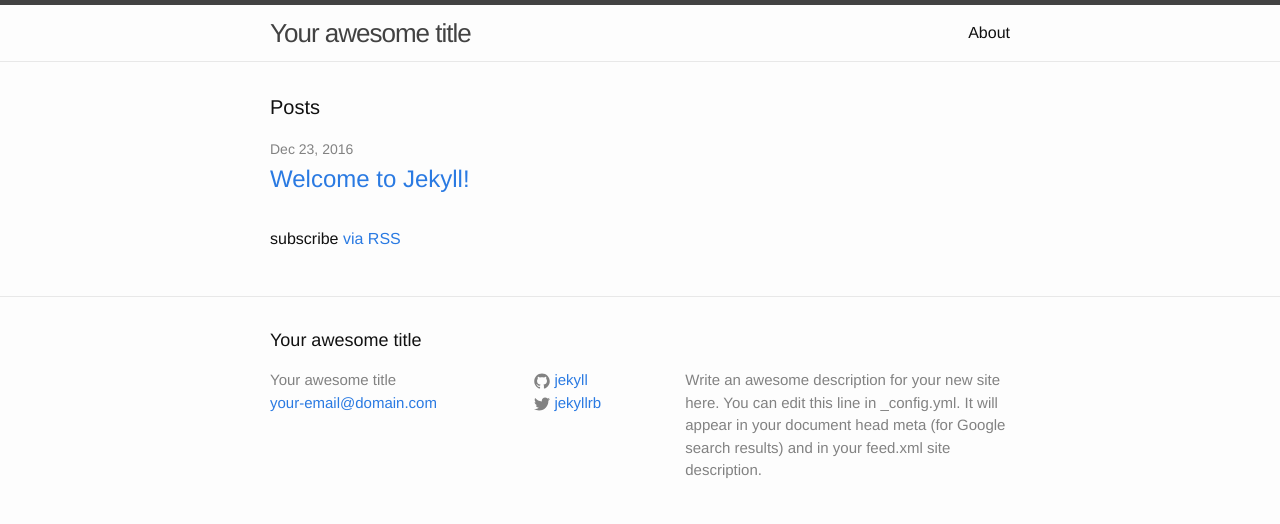
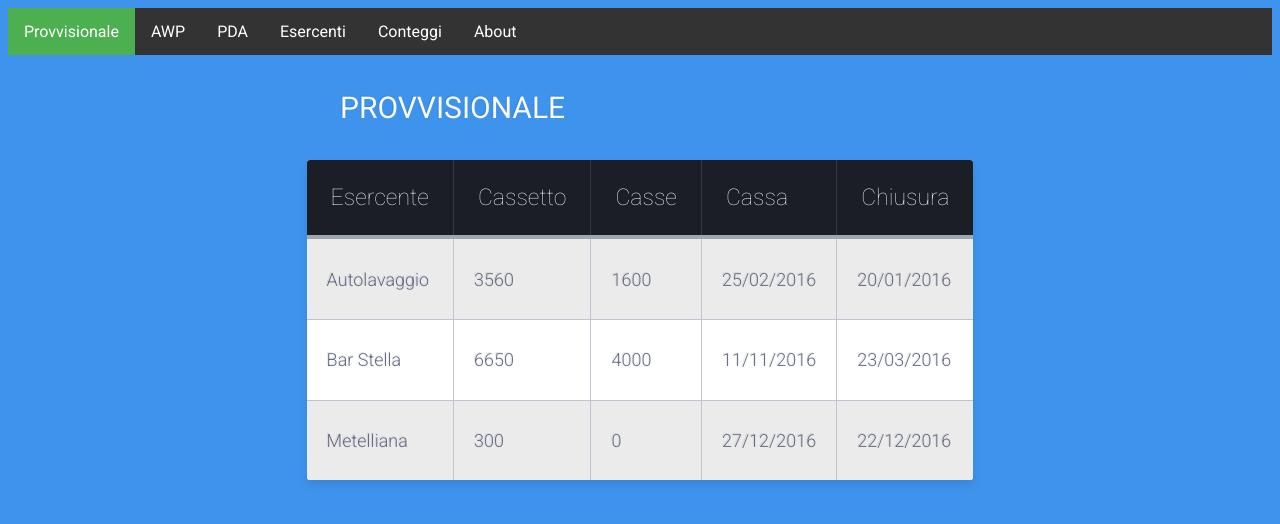
Before and after one commit to exSnake/code-academy, a Jekyll site: the page index.html, which Jekyll copies as it is, in a window 1280 px wide. Shown: the top 524 px of the page. Built offline with Jekyll 4.4.1, drawn with Linux system fonts in a browser that asks for light colours; nearby versions of some CDN libraries.

Commit message:
inserting new index and main css

```diff
--- a/index.html
+++ b/index.html
@@ -1,23 +1,57 @@
----
-layout: default
----
-
-<div class="home">
-
-  <h1 class="page-heading">Posts</h1>
-
-  <ul class="post-list">
-    {% for post in site.posts %}
-      <li>
-        <span class="post-meta">{{ post.date | date: "%b %-d, %Y" }}</span>
-
-        <h2>
-          <a class="post-link" href="{{ post.url | prepend: site.baseurl }}">{{ post.title }}</a>
-        </h2>
-      </li>
-    {% endfor %}
-  </ul>
-
-  <p class="rss-subscribe">subscribe <a href="{{ "/feed.xml" | prepend: site.baseurl }}">via RSS</a></p>
-
+<!DOCTYPE html>
+<html lang="en">
+<head>
+    <meta charset="UTF-8">
+    <meta name="viewport" content="width=device-width, initial-scale=1">
+    <script src="https://ajax.googleapis.com/ajax/libs/jquery/3.1.1/jquery.min.js"></script>
+    <link rel="stylesheet" type="text/css" href="main.css">
+    <title>xGaming WebSite</title>
+</head>
+<body>
+<ul>
+    <li><a class="active" href="#provvisionale">Provvisionale</a></li>
+    <li><a href="#awp">AWP</a></li>
+    <li><a href="#pda">PDA</a></li>
+    <li><a href="#esercenti">Esercenti</a></li>
+    <li><a href="#conteggi">Conteggi</a></li>
+    <li><a href="#about" style="float: right">About</a></li>
+</ul>
+<div class="table-title">
+    <h3>PROVVISIONALE</h3>
 </div>
+<table class="table-fill">
+    <thead>
+    <tr>
+        <th class="text-left">Esercente</th>
+        <th class="text-left">Cassetto</th>
+        <th class="text-left">Casse</th>
+        <th class="text-left">Cassa</th>
+        <th class="text-left">Chiusura</th>
+    </tr>
+    </thead>
+    <tbody class="table-hover">
+    <tr>
+        <td class="text-left">Autolavaggio</td>
+        <td class="text-left">3560</td>
+        <td class="text-left">1600</td>
+        <td class="text-left">25/02/2016</td>
+        <td class="text-left">20/01/2016</td>
+    </tr>
+    <tr>
+        <td class="text-left">Bar Stella</td>
+        <td class="text-left">6650</td>
+        <td class="text-left">4000</td>
+        <td class="text-left">11/11/2016</td>
+        <td class="text-left">23/03/2016</td>
+    </tr>
+    <tr>
+        <td class="text-left">Metelliana</td>
+        <td class="text-left">300</td>
+        <td class="text-left">0</td>
+        <td class="text-left">27/12/2016</td>
+        <td class="text-left">22/12/2016</td>
+    </tr>
+    </tbody>
+</table>
+</body>
+</html>
--- /dev/null
+++ b/main.css
@@ -0,0 +1,172 @@
+@import url(http://fonts.googleapis.com/css?family=Roboto:400,500,700,300,100);
+
+body {
+    background-color: #3e94ec;
+    font-family: "Roboto", helvetica, arial, sans-serif;
+    font-size: 16px;
+    font-weight: 400;
+    text-rendering: optimizeLegibility;
+}
+
+ul {
+    list-style-type: none;
+    margin: 0;
+    padding: 0;
+    overflow: hidden;
+    background-color: #333;
+}
+
+li {
+    float: left;
+}
+
+li a {
+    display: block;
+    color: white;
+    text-align: center;
+    padding: 14px 16px;
+    text-decoration: none;
+}
+
+li a:hover {
+    background-color: #111;
+}
+
+.active {
+    background-color: #4CAF50;
+}
+
+div.table-title {
+    display: block;
+    margin: auto;
+    max-width: 600px;
+    padding:5px;
+    width: 100%;
+}
+
+.table-title h3 {
+    color: #fafafa;
+    font-size: 30px;
+    font-weight: 400;
+    font-style:normal;
+    font-family: "Roboto", helvetica, arial, sans-serif;
+    text-shadow: -1px -1px 1px rgba(0, 0, 0, 0.1);
+    text-transform:uppercase;
+}
+
+
+/*** Table Styles **/
+
+.table-fill {
+    background: white;
+    border-radius:3px;
+    border-collapse: collapse;
+    height: 320px;
+    margin: auto;
+    max-width: 600px;
+    padding:5px;
+    width: 100%;
+    box-shadow: 0 5px 10px rgba(0, 0, 0, 0.1);
+    animation: float 5s infinite;
+}
+
+th {
+    color:#D5DDE5;;
+    background:#1b1e24;
+    border-bottom:4px solid #9ea7af;
+    border-right: 1px solid #343a45;
+    font-size:23px;
+    font-weight: 100;
+    padding:24px;
+    text-align:left;
+    text-shadow: 0 1px 1px rgba(0, 0, 0, 0.1);
+    vertical-align:middle;
+}
+
+th:first-child {
+    border-top-left-radius:3px;
+}
+
+th:last-child {
+    border-top-right-radius:3px;
+    border-right:none;
+}
+
+tr {
+    border-top: 1px solid #C1C3D1;
+    border-bottom-: 1px solid #C1C3D1;
+    color:#666B85;
+    font-size:16px;
+    font-weight:normal;
+    text-shadow: 0 1px 1px rgba(256, 256, 256, 0.1);
+}
+
+tr:hover td {
+    background:#4E5066;
+    color:#FFFFFF;
+    border-top: 1px solid #22262e;
+    border-bottom: 1px solid #22262e;
+}
+
+tr:first-child {
+    border-top:none;
+}
+
+tr:last-child {
+    border-bottom:none;
+}
+
+tr:nth-child(odd) td {
+    background:#EBEBEB;
+}
+
+tr:nth-child(odd):hover td {
+    background:#4E5066;
+}
+
+tr:last-child td:first-child {
+    border-bottom-left-radius:3px;
+}
+
+tr:last-child td:last-child {
+    border-bottom-right-radius:3px;
+}
+
+td {
+    background:#FFFFFF;
+    padding:20px;
+    text-align:left;
+    vertical-align:middle;
+    font-weight:300;
+    font-size:18px;
+    text-shadow: -1px -1px 1px rgba(0, 0, 0, 0.1);
+    border-right: 1px solid #C1C3D1;
+}
+
+td:last-child {
+    border-right: 0px;
+}
+
+th.text-left {
+    text-align: left;
+}
+
+th.text-center {
+    text-align: center;
+}
+
+th.text-right {
+    text-align: right;
+}
+
+td.text-left {
+    text-align: left;
+}
+
+td.text-center {
+    text-align: center;
+}
+
+td.text-right {
+    text-align: right;
+}
```
